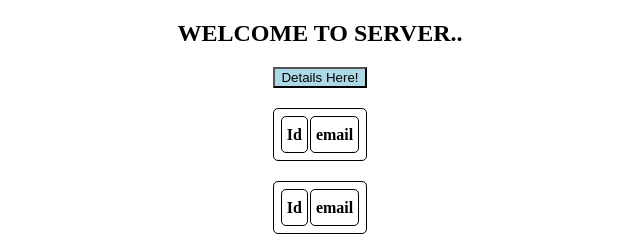
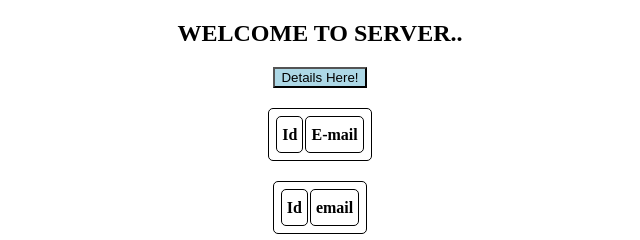
Before and after one commit to Harshithaweb/work, a plain HTML site: page index.html in a window 1280 px wide. Shown: the full height of the page, 320-960 px from the left. Drawn offline with nearby package versions, Linux system fonts and the light colour scheme.

```diff
--- a/index.html
+++ b/index.html
@@ -35,7 +35,7 @@
             <table>
                 <tr>
                     <th>Id</th>
-                    <th>email</th>
+                    <th>E-mail</th>
                 </tr>
                 <tbody id="mine"></tbody>
             </table>
```
